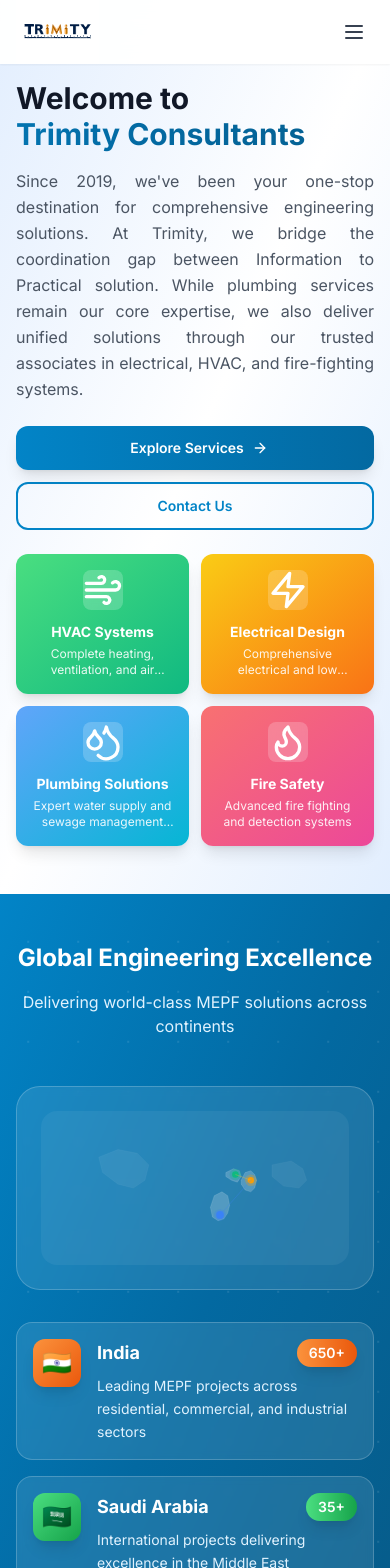
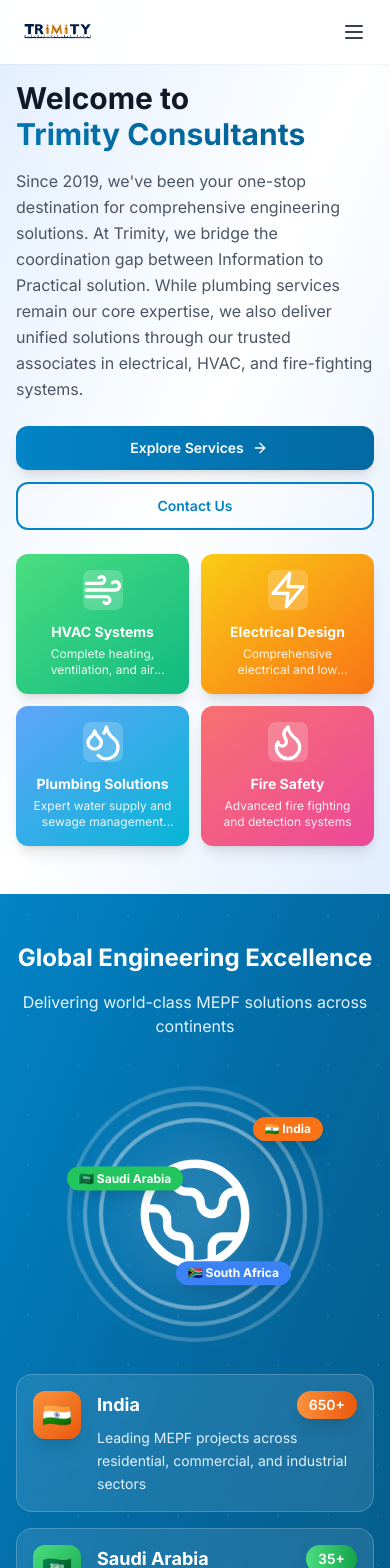
Before and after one commit to Krishil1108/trimity-consultant-website, a Next.js app: page / in a window 390 px wide. Shown: the top 1568 px of the page. Built offline with nearby package versions, Linux system fonts and the light colour scheme.

Commit message:
Fix text alignment for mobile, update globe design, reorder sectors, update HVAC subtitle

```diff
--- a/app/page.tsx
+++ b/app/page.tsx
@@ -105,7 +105,7 @@
               </MouseParallax>
 
               <motion.p
-                className="text-base sm:text-lg md:text-xl text-gray-600 mb-6 sm:mb-8 leading-relaxed text-justify"
+                className="text-base sm:text-lg md:text-xl text-gray-600 mb-6 sm:mb-8 leading-relaxed text-left sm:text-justify"
                 initial={{ opacity: 0 }}
                 animate={{ opacity: 1 }}
                 transition={{ delay: 0.4 }}
@@ -317,119 +317,83 @@
           </motion.div>
 
           <div className="grid grid-cols-1 lg:grid-cols-2 gap-8 lg:gap-12 items-center">
-            {/* World Map Visualization */}
+            {/* Globe Visualization */}
             <motion.div
-              initial={{ opacity: 0, x: -40 }}
-              whileInView={{ opacity: 1, x: 0 }}
+              initial={{ opacity: 0, scale: 0.8 }}
+              whileInView={{ opacity: 1, scale: 1 }}
               viewport={{ once: true }}
-              className="relative"
+              className="relative flex items-center justify-center lg:justify-start"
             >
-              <div className="bg-white/10 backdrop-blur-sm rounded-3xl p-6 sm:p-8 border border-white/20">
-                {/* Simplified World Map with Pins */}
-                <div className="relative w-full aspect-[2/1] bg-white/5 rounded-2xl overflow-hidden">
-                  <svg viewBox="0 0 800 400" className="w-full h-full">
-                    {/* Simplified world continents */}
-                    <g fill="rgba(255,255,255,0.2)" stroke="rgba(255,255,255,0.3)" strokeWidth="1">
-                      {/* India */}
-                      <path d="M 520 180 L 530 160 L 545 155 L 555 165 L 560 180 L 555 200 L 545 210 L 530 205 L 520 190 Z" />
-                      {/* Middle East / Saudi Arabia */}
-                      <path d="M 480 160 L 500 150 L 515 155 L 520 170 L 510 185 L 495 180 L 480 170 Z" />
-                      {/* Africa / South Africa */}
-                      <path d="M 450 220 L 470 210 L 485 220 L 490 245 L 485 265 L 475 280 L 460 285 L 445 275 L 440 250 Z" />
-                      {/* Background continents */}
-                      <path d="M 150 120 L 200 100 L 250 110 L 280 140 L 270 180 L 240 200 L 200 190 L 160 160 Z" opacity="0.3" />
-                      <path d="M 600 140 L 650 130 L 680 150 L 690 180 L 670 200 L 630 195 L 600 170 Z" opacity="0.3" />
-                    </g>
+              <div className="relative w-64 h-64 sm:w-80 sm:h-80">
+                {/* Animated rotating rings */}
+                <motion.div
+                  className="absolute inset-0 rounded-full border-4 border-white/20"
+                  animate={{ rotate: 360 }}
+                  transition={{ duration: 20, repeat: Infinity, ease: "linear" }}
+                />
+                <motion.div
+                  className="absolute inset-4 rounded-full border-4 border-white/30"
+                  animate={{ rotate: -360 }}
+                  transition={{ duration: 15, repeat: Infinity, ease: "linear" }}
+                />
+                <motion.div
+                  className="absolute inset-8 rounded-full border-4 border-white/40"
+                  animate={{ rotate: 360 }}
+                  transition={{ duration: 10, repeat: Infinity, ease: "linear" }}
+                />
 
-                    {/* Animated location pins */}
-                    {/* India Pin */}
-                    <motion.g
-                      initial={{ scale: 0 }}
-                      whileInView={{ scale: 1 }}
-                      viewport={{ once: true }}
-                      transition={{ delay: 0.3, type: 'spring' }}
+                {/* Center globe icon */}
+                <motion.div
+                  className="absolute inset-0 flex items-center justify-center"
+                  animate={{
+                    scale: [1, 1.05, 1],
+                  }}
+                  transition={{ duration: 4, repeat: Infinity }}
+                >
+                  <div className="relative">
+                    <motion.div
+                      className="absolute inset-0 bg-white/20 rounded-full blur-2xl"
+                      animate={{ scale: [1, 1.2, 1] }}
+                      transition={{ duration: 3, repeat: Infinity }}
+                    />
+                    <svg
+                      className="w-32 h-32 sm:w-40 sm:h-40 text-white relative z-10"
+                      fill="none"
+                      viewBox="0 0 24 24"
+                      stroke="currentColor"
                     >
-                      <motion.circle
-                        cx="545"
-                        cy="180"
-                        r="8"
-                        fill="#f59e0b"
-                        animate={{ scale: [1, 1.3, 1] }}
-                        transition={{ duration: 2, repeat: Infinity }}
+                      <path
+                        strokeLinecap="round"
+                        strokeLinejoin="round"
+                        strokeWidth={1.5}
+                        d="M3.055 11H5a2 2 0 012 2v1a2 2 0 002 2 2 2 0 012 2v2.945M8 3.935V5.5A2.5 2.5 0 0010.5 8h.5a2 2 0 012 2 2 2 0 104 0 2 2 0 012-2h1.064M15 20.488V18a2 2 0 012-2h3.064M21 12a9 9 0 11-18 0 9 9 0 0118 0z"
                       />
-                      <circle cx="545" cy="180" r="15" fill="#f59e0b" opacity="0.3">
-                        <animate attributeName="r" values="15;25;15" dur="2s" repeatCount="indefinite" />
-                        <animate attributeName="opacity" values="0.3;0;0.3" dur="2s" repeatCount="indefinite" />
-                      </circle>
-                    </motion.g>
+                    </svg>
+                  </div>
+                </motion.div>
 
-                    {/* Saudi Arabia Pin */}
-                    <motion.g
-                      initial={{ scale: 0 }}
-                      whileInView={{ scale: 1 }}
-                      viewport={{ once: true }}
-                      transition={{ delay: 0.5, type: 'spring' }}
-                    >
-                      <motion.circle
-                        cx="505"
-                        cy="165"
-                        r="8"
-                        fill="#10b981"
-                        animate={{ scale: [1, 1.3, 1] }}
-                        transition={{ duration: 2, repeat: Infinity, delay: 0.5 }}
-                      />
-                      <circle cx="505" cy="165" r="15" fill="#10b981" opacity="0.3">
-                        <animate attributeName="r" values="15;25;15" dur="2s" repeatCount="indefinite" begin="0.5s" />
-                        <animate attributeName="opacity" values="0.3;0;0.3" dur="2s" repeatCount="indefinite" begin="0.5s" />
-                      </circle>
-                    </motion.g>
-
-                    {/* South Africa Pin */}
-                    <motion.g
-                      initial={{ scale: 0 }}
-                      whileInView={{ scale: 1 }}
-                      viewport={{ once: true }}
-                      transition={{ delay: 0.7, type: 'spring' }}
-                    >
-                      <motion.circle
-                        cx="465"
-                        cy="270"
-                        r="8"
-                        fill="#3b82f6"
-                        animate={{ scale: [1, 1.3, 1] }}
-                        transition={{ duration: 2, repeat: Infinity, delay: 1 }}
-                      />
-                      <circle cx="465" cy="270" r="15" fill="#3b82f6" opacity="0.3">
-                        <animate attributeName="r" values="15;25;15" dur="2s" repeatCount="indefinite" begin="1s" />
-                        <animate attributeName="opacity" values="0.3;0;0.3" dur="2s" repeatCount="indefinite" begin="1s" />
-                      </circle>
-                    </motion.g>
-
-                    {/* Connecting lines */}
-                    <motion.path
-                      d="M 545 180 Q 525 172 505 165"
-                      stroke="rgba(251,191,36,0.4)"
-                      strokeWidth="2"
-                      fill="none"
-                      strokeDasharray="5,5"
-                      initial={{ pathLength: 0 }}
-                      whileInView={{ pathLength: 1 }}
-                      viewport={{ once: true }}
-                      transition={{ duration: 1.5, delay: 0.8 }}
-                    />
-                    <motion.path
-                      d="M 545 180 Q 505 225 465 270"
-                      stroke="rgba(59,130,246,0.4)"
-                      strokeWidth="2"
-                      fill="none"
-                      strokeDasharray="5,5"
-                      initial={{ pathLength: 0 }}
-                      whileInView={{ pathLength: 1 }}
-                      viewport={{ once: true }}
-                      transition={{ duration: 1.5, delay: 1 }}
-                    />
-                  </svg>
-                </div>
+                {/* Floating location badges */}
+                <motion.div
+                  className="absolute top-8 right-0 bg-orange-500 text-white px-3 py-1 rounded-full text-xs font-bold shadow-lg"
+                  animate={{ y: [0, -10, 0] }}
+                  transition={{ duration: 3, repeat: Infinity, delay: 0 }}
+                >
+                  🇮🇳 India
+                </motion.div>
+                <motion.div
+                  className="absolute top-1/3 left-0 bg-green-500 text-white px-3 py-1 rounded-full text-xs font-bold shadow-lg"
+                  animate={{ y: [0, -10, 0] }}
+                  transition={{ duration: 3, repeat: Infinity, delay: 1 }}
+                >
+                  🇸🇦 Saudi Arabia
+                </motion.div>
+                <motion.div
+                  className="absolute bottom-12 right-8 bg-blue-500 text-white px-3 py-1 rounded-full text-xs font-bold shadow-lg"
+                  animate={{ y: [0, -10, 0] }}
+                  transition={{ duration: 3, repeat: Infinity, delay: 2 }}
+                >
+                  🇿🇦 South Africa
+                </motion.div>
               </div>
             </motion.div>
 
@@ -589,7 +553,7 @@
                   <h3 className="text-lg sm:text-xl md:text-2xl font-bold text-gray-900 mb-3 sm:mb-4 group-hover:text-primary-600 transition-colors">
                     {link.title}
                   </h3>
-                  <p className="text-sm sm:text-base text-gray-600 leading-relaxed text-justify">
+                  <p className="text-sm sm:text-base text-gray-600 leading-relaxed text-left sm:text-justify">
                     {link.desc}
                   </p>
 
```
Also changed, not shown: app/about/page.tsx (+12 -12 lines), app/services/page.tsx (+5 -5 lines).
